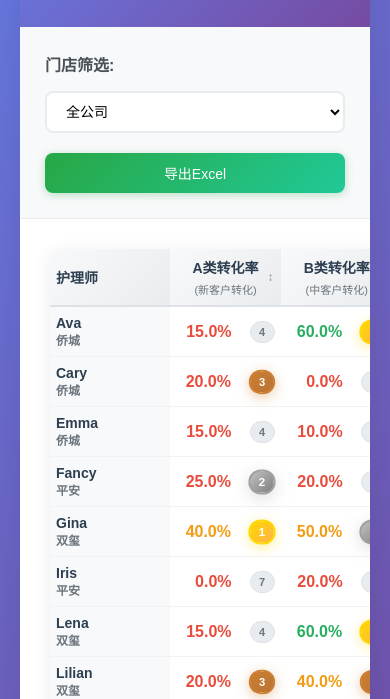
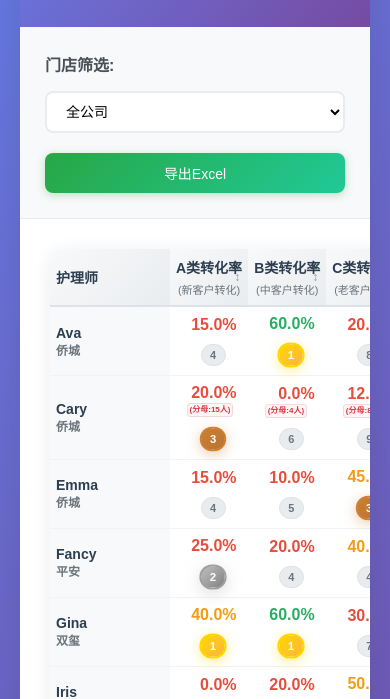
Before and after one commit to hueyluox/store-data-visualization, a plain HTML site: page ranking-table.html in a window 390 px wide. Shown: the part 151-850 px from the top of the page. Drawn offline with nearby package versions, Linux system fonts and the light colour scheme.

```diff
--- a/ranking-table.html
+++ b/ranking-table.html
@@ -330,6 +330,35 @@
             box-shadow: 0 4px 12px rgba(40, 167, 69, 0.4);
         }
 
+        /* 分母警告样式 */
+        .denominator-warning {
+            font-size: 10px;
+            color: #dc3545;
+            font-weight: 600;
+            background: #fff5f5;
+            padding: 2px 4px;
+            border-radius: 3px;
+            border: 1px solid #f8d7da;
+            margin-left: 5px;
+            display: inline-block;
+            white-space: nowrap;
+        }
+
+        .score-wrapper {
+            display: flex;
+            flex-direction: column;
+            align-items: center;
+            gap: 4px;
+        }
+
+        .cell-content {
+            display: flex;
+            align-items: center;
+            gap: 10px;
+            justify-content: center;
+            flex-wrap: wrap;
+        }
+
         /* 响应式设计 */
         @media (max-width: 1200px) {
             .ranking-table {
@@ -339,6 +368,11 @@
             .ranking-table th,
             .ranking-table td {
                 padding: 8px 6px;
+            }
+
+            .denominator-warning {
+                font-size: 9px;
+                padding: 1px 2px;
             }
         }
 
@@ -355,6 +389,17 @@
 
             .view-toggle {
                 justify-content: center;
+            }
+
+            .score-wrapper {
+                align-items: flex-start;
+                gap: 1px;
+            }
+
+            .denominator-warning {
+                font-size: 8px;
+                padding: 1px 2px;
+                line-height: 1.2;
             }
         }
 
@@ -412,22 +457,22 @@
     </div>
 
     <script>
-        // 原始数据
-        const rawData = `门店,护理师,年份,月份,A类转化率,B类转化率,C类转化率,D类转化率,A类二次到店率,B类二次到店率,C类二次到店率,D类二次到店率
-平安,Fancy,2025,10,25,20,40,0,15,50,50,43.33
-平安,Iris,2025,10,0,20,50,5,0,20,75,60
-平安,Merry,2025,10,15,20,30,0,30,40,55,70
-平安,Miya,2025,10,5,40,55,0,25,60,60,56.67
-平安,Tammy,2025,10,10,10,35,0,10,60,50,33.33
-侨城,Ava,2025,10,15,60,20,5,25,60,60,66.67
-侨城,Cary,2025,10,20,0,12.5,0,30,100,50,62.5
-侨城,Emma,2025,10,15,10,45,5,10,40,65,73.33
-侨城,Vivi,2025,10,10,50,50,5,15,77.78,60,80
-侨城,Yuki,2025,10,15,40,40,0,25,70,60,80
-双玺,Gina,2025,10,40,50,30,5,20,60,60,66.67
-双玺,Lena,2025,10,15,60,33.33,5,30,75,50,63.33
-双玺,Lilian,2025,10,20,40,50,5,35,80,60,63.33
-双玺,Lucy,2025,10,25,40,40,10,50,50,55,63.33`;
+        // 原始数据（包含分母信息）
+        const rawData = `门店,护理师,年份,月份,A类转化分子,A类转化分母,A类转化率,B类转化分子,B类转化分母,B类转化率,C类转化分子,C类转化分母,C类转化率,D类转化分子,D类转化分母,D类转化率,A类二次到店分子,A类二次到店分母,A类二次到店率,B类二次到店分子,B类二次到店分母,B类二次到店率,C类二次到店分子,C类二次到店分母,C类二次到店率,D类二次到店分子,D类二次到店分母,D类二次到店率
+平安,Fancy,2025,10,5,20,25,2,10,20,8,20,40,0,20,0,3,20,15,5,10,50,10,20,50,13,30,43.33
+平安,Iris,2025,10,0,20,0,2,10,20,10,20,50,1,20,5,0,20,0,2,10,20,15,20,75,18,30,60
+平安,Merry,2025,10,3,20,15,2,10,20,6,20,30,0,20,0,6,20,30,4,10,40,11,20,55,21,30,70
+平安,Miya,2025,10,1,20,5,4,10,40,11,20,55,0,20,0,5,20,25,6,10,60,12,20,60,17,30,56.67
+平安,Tammy,2025,10,2,20,10,1,10,10,7,20,35,0,20,0,2,20,10,6,10,60,10,20,50,10,30,33.33
+侨城,Ava,2025,10,3,20,15,6,10,60,4,20,20,1,20,5,5,20,25,6,10,60,12,20,60,20,30,66.67
+侨城,Cary,2025,10,3,15,20,0,4,0,1,8,12.5,0,20,0,3,10,30,2,2,100,3,6,50,15,24,62.5
+侨城,Emma,2025,10,3,20,15,1,10,10,9,20,45,1,20,5,2,20,10,4,10,40,13,20,65,22,30,73.33
+侨城,Vivi,2025,10,2,20,10,5,10,50,10,20,50,1,20,5,3,20,15,7,9,77.78,12,20,60,24,30,80
+侨城,Yuki,2025,10,3,20,15,4,10,40,8,20,40,0,20,0,5,20,25,7,10,70,12,20,60,24,30,80
+双玺,Gina,2025,10,8,20,40,6,10,60,6,20,30,1,20,5,4,20,20,6,10,60,12,20,60,20,30,66.67
+双玺,Lena,2025,10,3,20,15,3,5,60,6,18,33.33,1,20,5,6,20,30,3,10,75,5,10,50,19,30,63.33
+双玺,Lilian,2025,10,4,20,20,4,10,40,10,20,50,1,20,5,7,20,35,8,10,80,12,20,60,19,30,63.33
+双玺,Lucy,2025,10,5,20,25,4,10,40,8,20,40,2,20,10,10,20,50,5,10,50,11,20,55,19,30,63.33`;
 
         let parsedData = [];
         let currentView = 'detailed';
@@ -450,6 +495,25 @@
             }
 
             return data;
+        }
+
+        // 获取分母标准
+        const denominatorStandards = {
+            'A类转化分母': 20,
+            'B类转化分母': 10,
+            'C类转化分母': 20,
+            'D类转化分母': 20,
+            'A类二次到店分母': 20,
+            'B类二次到店分母': 10,
+            'C类二次到店分母': 20,
+            'D类二次到店分母': 30
+        };
+
+        // 检查分母是否达标
+        function isDenominatorSufficient(denominatorField, value) {
+            const denominator = parseFloat(value) || 0;
+            const standard = denominatorStandards[denominatorField];
+            return denominator >= standard;
         }
 
 
@@ -601,10 +665,52 @@
                     const scoreClass = getScoreClass(value);
                     const rankBadgeClass = getRankBadgeClass(rank);
 
+                    // 获取对应的分母字段
+                    let denominatorField = '';
+                    let denominatorValue = '';
+
+                    if (dim === 'A类转化率') {
+                        denominatorField = 'A类转化分母';
+                        denominatorValue = nurse['A类转化分母'];
+                    } else if (dim === 'B类转化率') {
+                        denominatorField = 'B类转化分母';
+                        denominatorValue = nurse['B类转化分母'];
+                    } else if (dim === 'C类转化率') {
+                        denominatorField = 'C类转化分母';
+                        denominatorValue = nurse['C类转化分母'];
+                    } else if (dim === 'D类转化率') {
+                        denominatorField = 'D类转化分母';
+                        denominatorValue = nurse['D类转化分母'];
+                    } else if (dim === 'A类二次到店率') {
+                        denominatorField = 'A类二次到店分母';
+                        denominatorValue = nurse['A类二次到店分母'];
+                    } else if (dim === 'B类二次到店率') {
+                        denominatorField = 'B类二次到店分母';
+                        denominatorValue = nurse['B类二次到店分母'];
+                    } else if (dim === 'C类二次到店率') {
+                        denominatorField = 'C类二次到店分母';
+                        denominatorValue = nurse['C类二次到店分母'];
+                    } else if (dim === 'D类二次到店率') {
+                        denominatorField = 'D类二次到店分母';
+                        denominatorValue = nurse['D类二次到店分母'];
+                    }
+
+                    // 检查分母是否足够
+                    const isSufficient = isDenominatorSufficient(denominatorField, denominatorValue);
+
+                    // 构建带标注的显示内容
+                    let denominatorNote = '';
+                    if (!isSufficient && denominatorValue && denominatorValue !== '0') {
+                        denominatorNote = `<span class="denominator-warning">(分母:${denominatorValue}人)</span>`;
+                    }
+
                     cellsHtml += `
                         <td>
                             <div class="cell-content">
-                                <span class="score-value ${scoreClass}">${value.toFixed(1)}%</span>
+                                <div class="score-wrapper">
+                                    <span class="score-value ${scoreClass}">${value.toFixed(1)}%</span>
+                                    ${denominatorNote}
+                                </div>
                                 <span class="rank-badge ${rankBadgeClass}">${rank}</span>
                             </div>
                         </td>
@@ -614,10 +720,7 @@
                 row.innerHTML = cellsHtml;
                 tbody.appendChild(row);
             });
-
-                    }
-
-
+        }
 
         // 筛选门店
         function filterByStore() {
```
